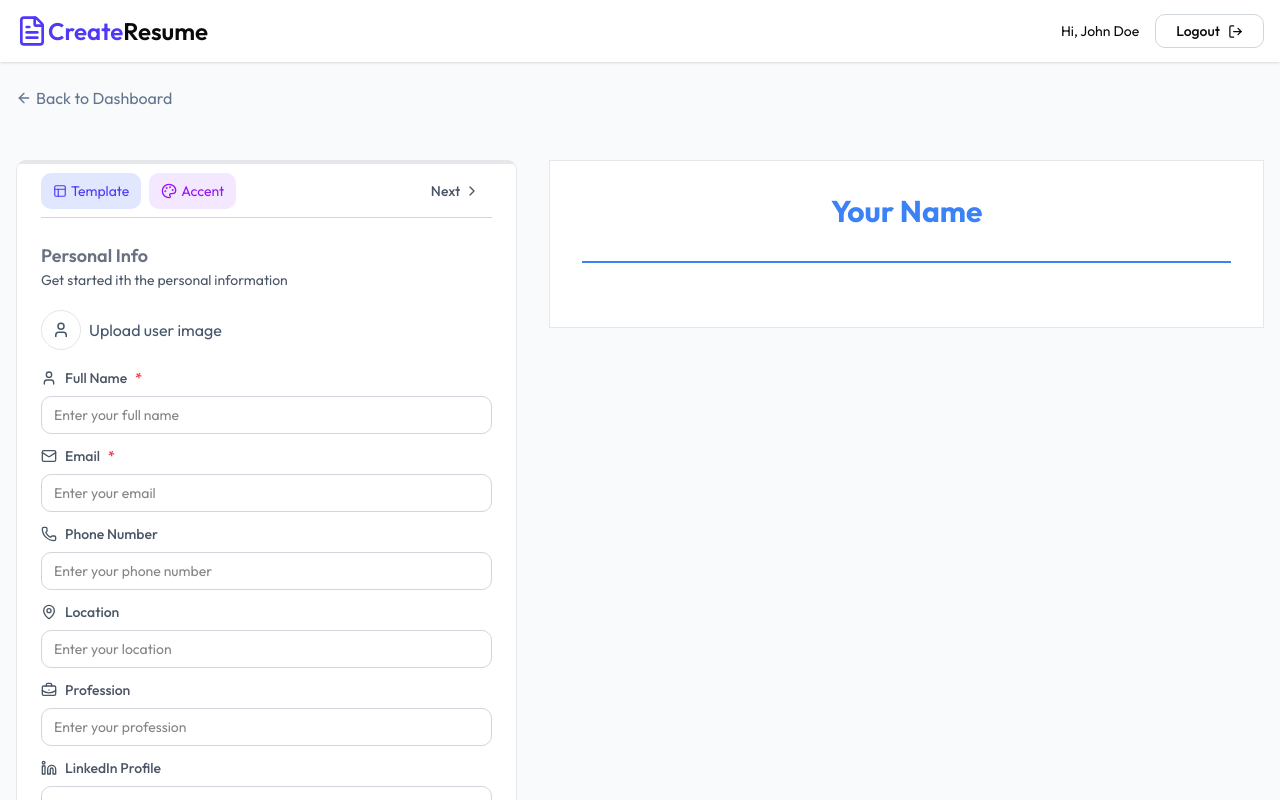
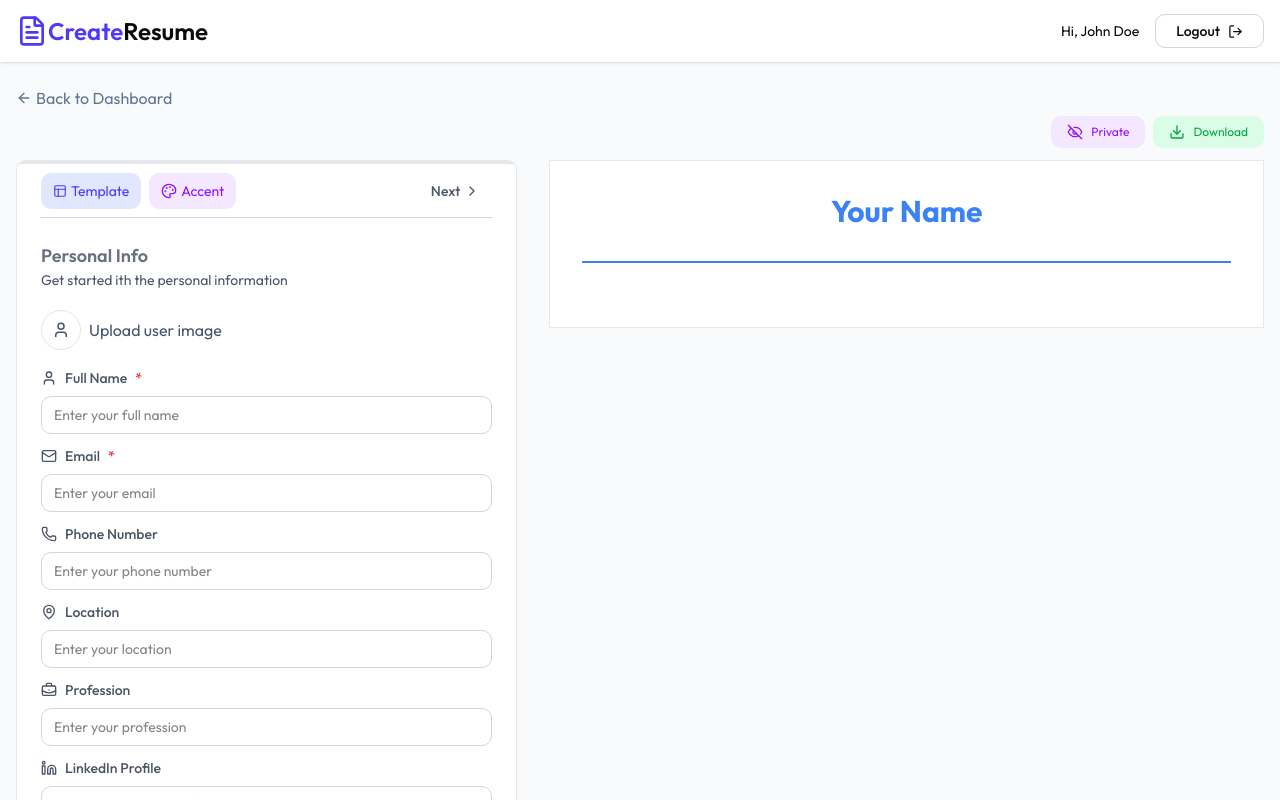
Before and after one commit to Osas706/create-resume, a React (Vite) app in the folder frontend/: page /app/create-resume/1 in a window 1280 px wide. Shown: the top 800 px of the page. Built offline with nearby package versions, Linux system fonts and the light colour scheme.

Commit message:
Updated CreateResume page

```diff
--- a/frontend/src/pages/CreateResume.jsx
+++ b/frontend/src/pages/CreateResume.jsx
@@ -13,14 +13,19 @@ import {
   Briefcase,
   ChevronLeft,
   ChevronRight,
+  Download,
+  Eye,
+  EyeOff,
   FileText,
   Folder,
   GraduationCap,
+  Share2,
   Sparkle,
   User,
 } from "lucide-react";
 import React, { useEffect, useState } from "react";
 import { Link, useParams } from "react-router-dom";
+import { toast } from "sonner";
 
 function CreateResume() {
   const { resumeId } = useParams();
@@ -64,6 +69,45 @@ function CreateResume() {
   ];
   const activeSection = sections[activeSectionIndex];
 
+  // chanageResumeVisibility func
+  const chanageResumeVisibility = async (params) => {
+    setResumeData({ ...resumeData, public: !resumeData.public });
+  };
+
+  // handleShare func
+  const handleShare = async () => {
+    const frontendUrl = window.location.href.split("/app/")[0];
+    const resumeUrl = `${frontendUrl}/view/${resumeId}`;
+
+    try {
+      if (navigator.share) {
+        await navigator.share({
+          title: "My Resume",
+          text: "Check out my resume!",
+          url: resumeUrl,
+        });
+        toast("✅ Shared successfully!");
+      }
+
+      // Copy to clipboard either way (as a convenience)
+      await navigator.clipboard.writeText(resumeUrl);
+      toast("📋 Link also copied to clipboard");
+    } catch (err) {
+      console.error("Error sharing:", err);
+      toast("⚠️ Failed to share. Link copied instead.");
+      try {
+        await navigator.clipboard.writeText(resumeUrl);
+      } catch {
+        toast("❌ Could not copy link. Please copy manually.");
+      }
+    }
+  };
+
+  // downloadResume func
+  const downloadResume = () => {
+    window.print();
+  };
+
   return (
     <div>
       <div className="max-w-7xl mx-auto px-4 py-6">
@@ -86,7 +130,9 @@ function CreateResume() {
               <hr
                 className="absolute top-0 left-0 h-1 bg-linear-to-r from-indigo-500 to-indigo-600 border-none transition-all duration-1000"
                 style={{
-                  width: `${(activeSectionIndex * 100) / (sections.length - 1)}%`,
+                  width: `${
+                    (activeSectionIndex * 100) / (sections.length - 1)
+                  }%`,
                 }}
               />
 
@@ -95,12 +141,19 @@ function CreateResume() {
                 <div className="flex items-center  gap-2">
                   <TemplateSelector
                     selectedTemplate={resumeData.template}
-                    onChange={(template) => setResumeData(prev => ({...prev, template}))}
+                    onChange={(template) =>
+                      setResumeData((prev) => ({ ...prev, template }))
+                    }
                   />
 
                   <ColorPicker
                     selectedColor={resumeData.accent_color}
-                    onChange={(color) => setResumeData(prev => ({...prev,accent_color: color}))}
+                    onChange={(color) =>
+                      setResumeData((prev) => ({
+                        ...prev,
+                        accent_color: color,
+                      }))
+                    }
                   />
                 </div>
 
@@ -200,7 +253,7 @@ function CreateResume() {
                     onChange={(data) =>
                       setResumeData((prev) => ({
                         ...prev,
-                        project : data,
+                        project: data,
                       }))
                     }
                     setResumeData={setResumeData}
@@ -214,22 +267,53 @@ function CreateResume() {
                     onChange={(data) =>
                       setResumeData((prev) => ({
                         ...prev,
-                        skills : data,
+                        skills: data,
                       }))
                     }
                     setResumeData={setResumeData}
                   />
                 )}
+              </div>
 
-              </div>
+              <button className="bg-linear-to-br from-green-100 to-green-200 ring-green-300 text-green-600 ring hover:ring-green-400 transition-all rounded-md px-6 py-2 mt-5 text-sm">
+                Save Changes
+              </button>
             </div>
           </div>
 
           {/* right panel -- PREVIEW */}
           <div className="lg:col-span-7 max-lg:mt-6">
-            {/* btns */}
-            <div className="">
+            {/* preview btns tools */}
+            <div className="relative w-full">
+              <div className="absolute bottom-3 left-0 right-0 flex items-center justify-end gap-2">
+                {resumeData.public && (
+                  <button
+                    onClick={handleShare}
+                    className="flex items-center p-2 px-4 gap-2 text-xs text-indigo-600 bg-indigo-100 rounded-lg ring-indigo-300 hover:ring transition-colors"
+                  >
+                    <Share2 className="size-4" /> Share
+                  </button>
+                )}
 
+                <button
+                  onClick={chanageResumeVisibility}
+                  className="flex items-center p-2 px-4 gap-2 text-xs text-purple-600 bg-purple-100 rounded-lg ring-purple-300 hover:ring transition-colors"
+                >
+                  {resumeData.public ? (
+                    <Eye className="size-4" />
+                  ) : (
+                    <EyeOff className="size-4" />
+                  )}
+                  {resumeData.public ? "Public" : "Private"}
+                </button>
+
+                <button
+                  onClick={downloadResume}
+                  className="flex items-center p-2 px-4 gap-2 text-xs text-green-600 bg-green-100 rounded-lg ring-greeb-300 hover:ring transition-colors"
+                >
+                  <Download className="size-4" /> Download
+                </button>
+              </div>
             </div>
 
             {/* resume preview */}
```
